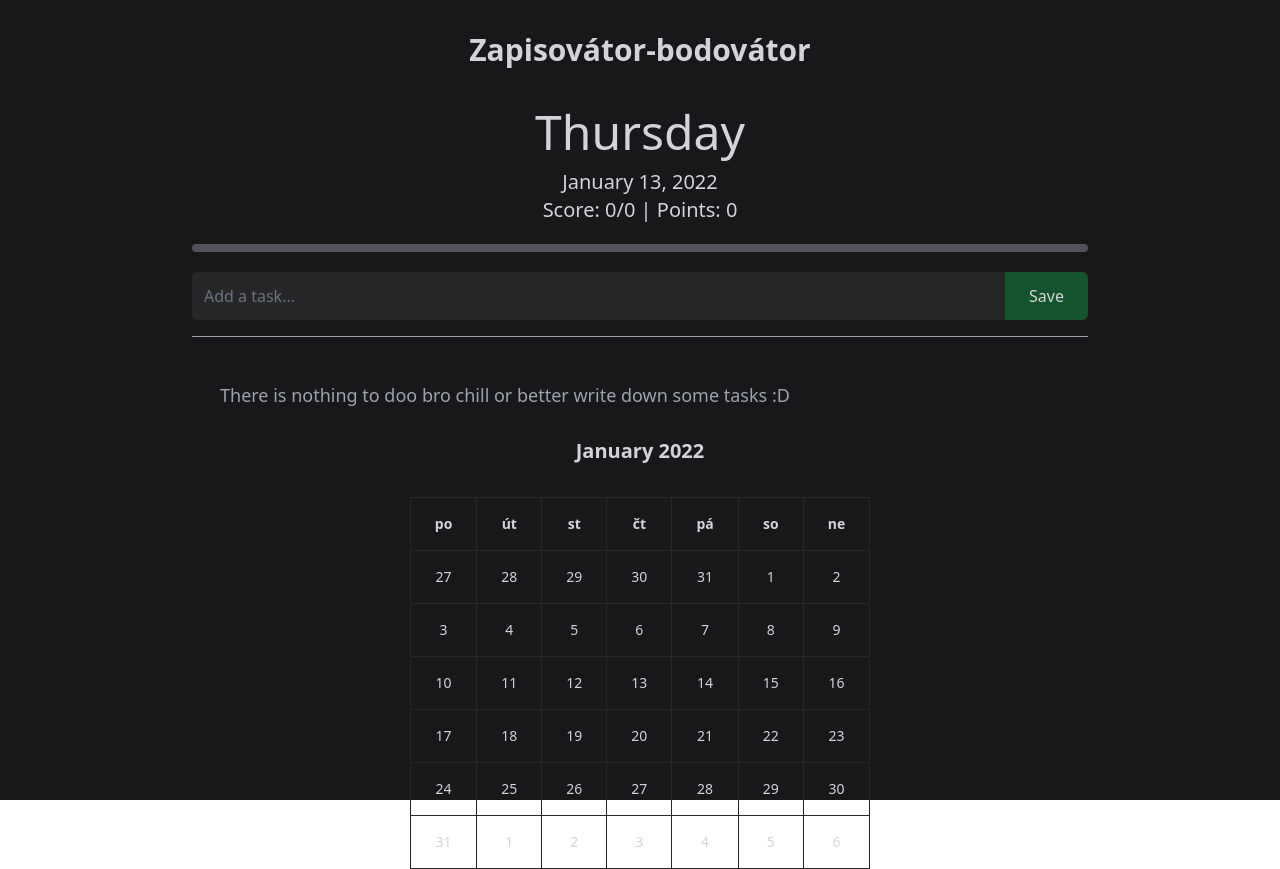
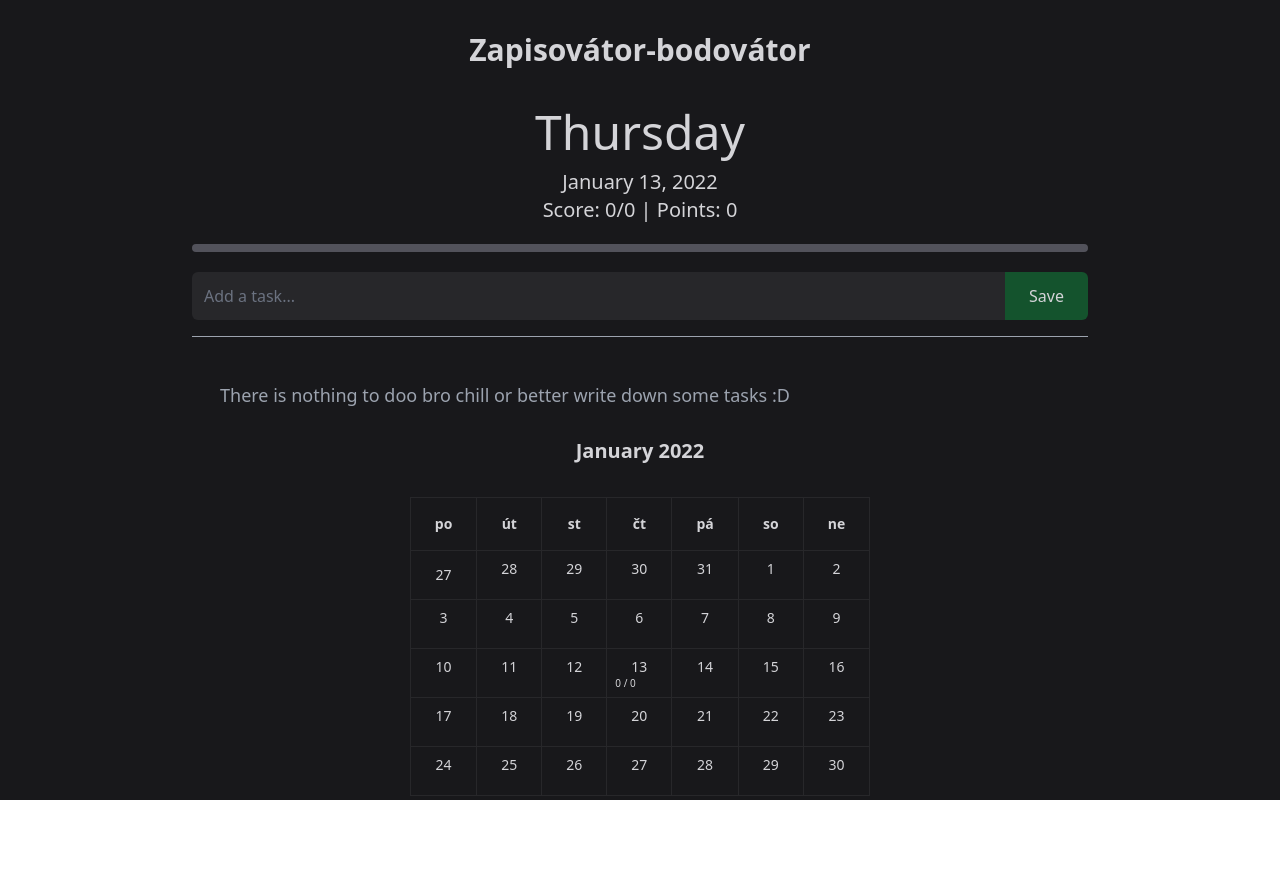
Before and after one commit to MichalMurin1/zapisovatko, a Svelte app: page / in a window 1280 px wide. After the commit the page ends 800 px from the top, so only its background shows below. Built offline with nearby package versions, Linux system fonts and the light colour scheme; some icons are missing.

Commit message:
kalendar uz ukazuje progres pre dni

```diff
--- a/public/index.css
+++ b/public/index.css
@@ -487,8 +487,28 @@ Ensure the default browser behavior of the `hidden` attribute.
   left: 0px;
 }
 
+.left-2 {
+  left: 0.5rem;
+}
+
+.bottom-2 {
+  bottom: 0.5rem;
+}
+
+.left-1 {
+  left: 0.25rem;
+}
+
+.bottom-1 {
+  bottom: 0.25rem;
+}
+
 .col-span-7 {
   grid-column: span 7 / span 7;
+}
+
+.m-0 {
+  margin: 0px;
 }
 
 .mx-auto {
@@ -602,6 +622,10 @@ Ensure the default browser behavior of the `hidden` attribute.
 
 .flex-shrink-0 {
   flex-shrink: 0;
+}
+
+.basis-2 {
+  flex-basis: 0.5rem;
 }
 
 .border-collapse {
@@ -751,6 +775,10 @@ Ensure the default browser behavior of the `hidden` attribute.
   padding: 0.75rem;
 }
 
+.p-0 {
+  padding: 0px;
+}
+
 .px-8 {
   padding-left: 2rem;
   padding-right: 2rem;
@@ -784,6 +812,14 @@ Ensure the default browser behavior of the `hidden` attribute.
   padding-bottom: 1rem;
 }
 
+.pt-2 {
+  padding-top: 0.5rem;
+}
+
+.pb-5 {
+  padding-bottom: 1.25rem;
+}
+
 .text-center {
   text-align: center;
 }
@@ -811,6 +847,15 @@ Ensure the default browser behavior of the `hidden` attribute.
 .text-lg {
   font-size: 1.125rem;
   line-height: 1.75rem;
+}
+
+.text-xs {
+  font-size: 0.75rem;
+  line-height: 1rem;
+}
+
+.text-\[10px\] {
+  font-size: 10px;
 }
 
 .font-bold {
--- a/src/components/Calendar.svelte
+++ b/src/components/Calendar.svelte
@@ -1,5 +1,5 @@
 <script lang="ts">
-    import {dateStore,itemsStore} from './../stores/ItemStore.js';
+    import {allItemsStore} from './../stores/ItemStore.js';
 
     /**
      * Return list of days
@@ -45,25 +45,11 @@
     let firstDay = new Date(date.getFullYear(), date.getMonth(), 1);
     let firstDayCalendar =  new Date(setToMonday(firstDay));
 
-    let items2Date = [];
-    for (let i = 0; i < localStorage.length; i++) {
-
-        let key = localStorage.key(i);
-        let value = localStorage.getItem(key);
-        let dateOfKey = new Date(key);
-        let keyMonth = dateOfKey.getMonth();
-        let keyDay = dateOfKey.getDate();
-
-        if (keyMonth == firstDay.getMonth()) {
-            items2Date[keyDay] = {
-                length: JSON.parse(value).length,
-                completed: JSON.parse(value).filter(item => item.complete).length
-            };
-        }
-
-    }
-    console.log(items2Date);
-
+    let allDates2Completed = [];
+    allItemsStore.subscribe(items => {
+        allDates2Completed = items;
+        firstDayCalendar =  new Date(setToMonday(firstDay));
+    });
 </script>
 
 <div class="col-span-7 text-center mb-8 text-xl font-bold">
@@ -76,20 +62,19 @@
     {/each}
     </tr>
     <!-- make calendar, loop over 41 day and iterate up firstDayCalendar -->
-    {#each { length: 6} as num, i}
+    {#each { length: 5} as num, i}
     <tr>
         {#each { length: 7 } as num2, j}
             {#if i == 0 && j == 0}
                 <td>{dayFormatter.format(firstDayCalendar)}</td>
             {:else}
             <td
-                class="px-6 py-4 border border-zinc-800"
+            class="px-6 pt-2 pb-5 border border-zinc-800 relative"
             >
-                {dayFormatter.format(
-                    firstDayCalendar.setDate(
-                        firstDayCalendar.getDate() + 1
-                    )
-                )}
+                {dayFormatter.format(firstDayCalendar.setDate(firstDayCalendar.getDate() + 1))}
+                {#if allDates2Completed[firstDayCalendar.getDate()]}
+                    <p class="text-[10px] absolute left-2 bottom-1 p-0 m-0">{allDates2Completed[firstDayCalendar.getDate()].completed} / {allDates2Completed[firstDayCalendar.getDate()].length}</p>
+                {/if}
             </td>
             {/if}
         {/each}
--- a/src/stores/ItemStore.js
+++ b/src/stores/ItemStore.js
@@ -27,11 +27,39 @@ const formatter = new Intl.DateTimeFormat('en',{
 let storedItems = localStorage.getStuff(formatter.format(dateFromStore)) ?? [];
 
 export let itemsStore = writable(storedItems);
+export let allItemsStore = writable(getItems2Date());
+
+let actualDateStore;
 
 dateStore.subscribe(val => {
     storedItems = localStorage.getStuff(formatter.format(val)) ?? [];
     itemsStore.set(storedItems);
+    allItemsStore.set(getItems2Date(val.getMonth()));
+    actualDateStore = val;
 });
 
 
-itemsStore.subscribe(val => localStorage.setStuff(formatter.format(dateFromStore), val));
+itemsStore.subscribe(val => {
+    localStorage.setStuff(formatter.format(dateFromStore), val);
+    allItemsStore.set(getItems2Date(actualDateStore.getMonth()));
+});
+
+function getItems2Date(actualMonth = date.getMonth()) {
+    let items2Date = [];
+    for (let i = 0; i < localStorage.length; i++) {
+
+        let key = localStorage.key(i);
+        let value = localStorage.getItem(key);
+        let dateOfKey = new Date(key);
+        let keyMonth = dateOfKey.getMonth();
+        let keyDay = dateOfKey.getDate();
+
+        if (keyMonth == actualMonth) {
+            items2Date[keyDay] = {
+                length: JSON.parse(value).length,
+                completed: JSON.parse(value).filter(item => item.complete).length
+            };
+        }
+    }
+    return items2Date;
+}
```
